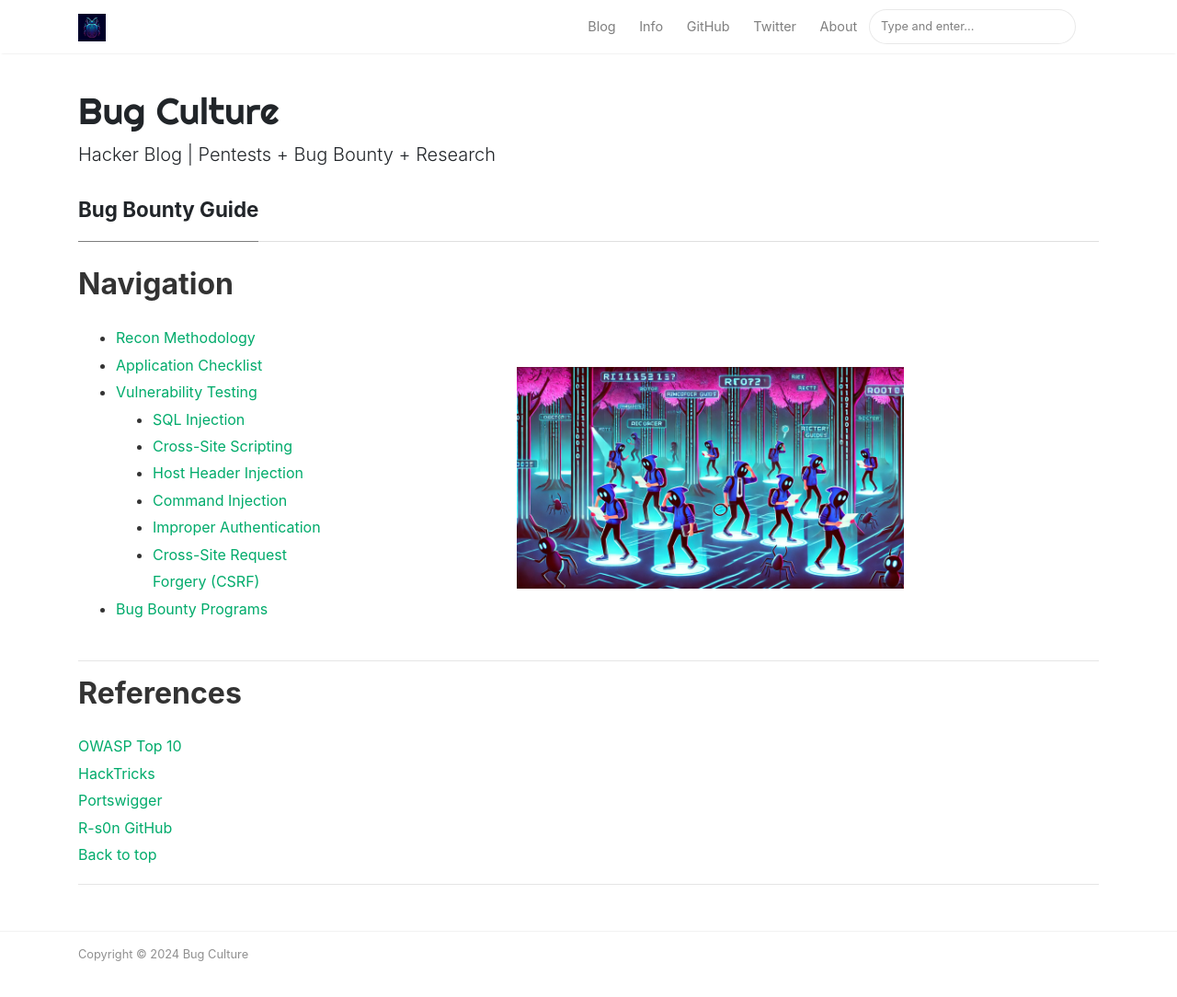
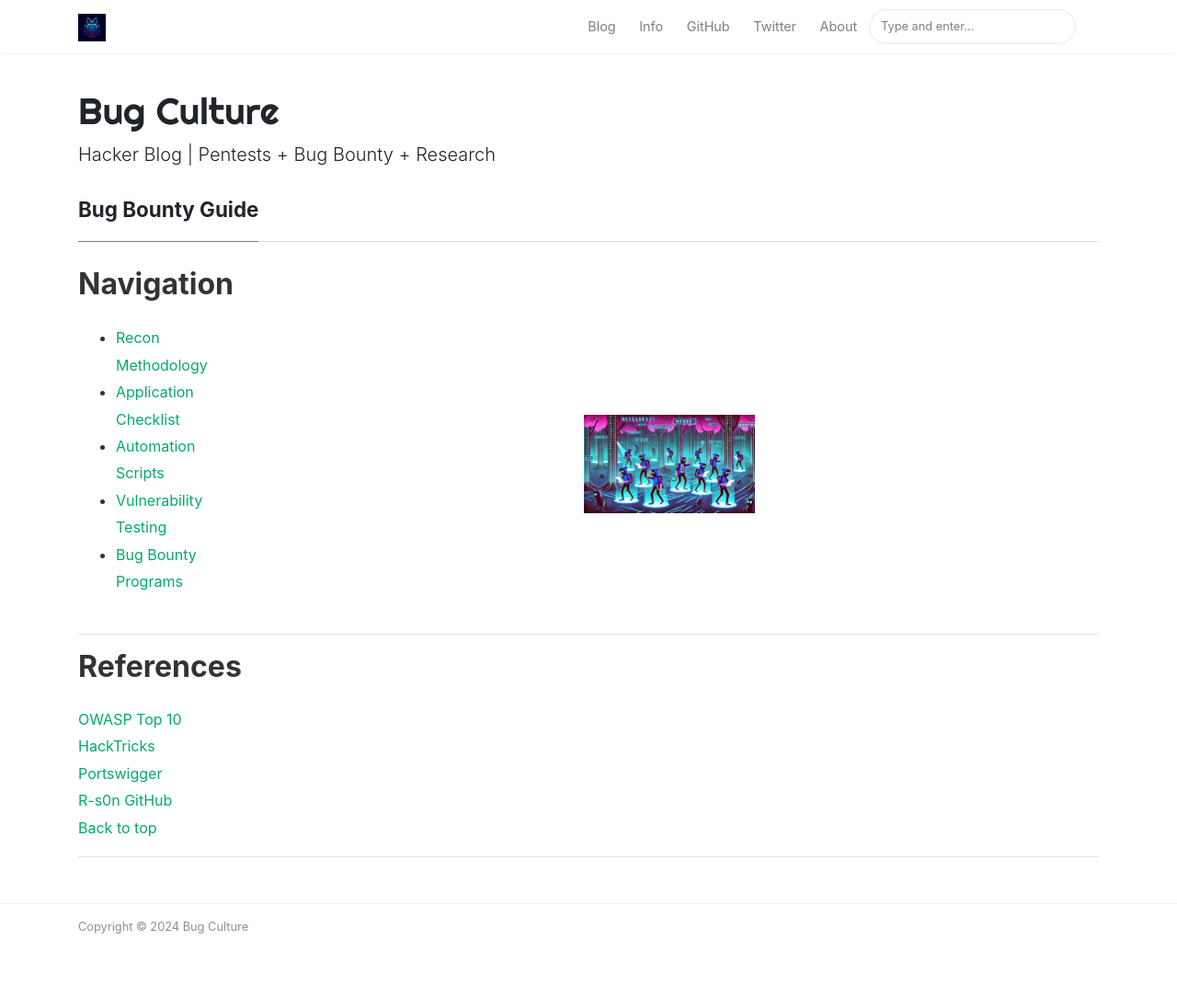
Before and after one commit to Turbul3nce/Turbul3nce.github.io, a Jekyll site: the page built from _pages/info.md, in a window 1280 px wide and 1121 px high. Shown: the top 1084 px of the window at 92% size. Built offline with Jekyll 4.4.1, drawn with Linux system fonts in a browser that asks for light colours; nearby versions of some CDN libraries.

Commit message:
Update info.md

```diff
--- a/_pages/info.md
+++ b/_pages/info.md
@@ -13,25 +13,16 @@ comments: false
       <td>
         <ul>
           <li><a href="/notes/recon-methodology">Recon Methodology</a></li>
-          <li><a href="#application-checklist">Application Checklist</a></li>
-          <li>
-            <a href="#vulnerability-testing">Vulnerability Testing</a>
-            <ul>
-              <li><a href="#sqli">SQL Injection</a></li>
-              <li><a href="#xss">Cross-Site Scripting</a></li>
-              <li><a href="#host-header-injection">Host Header Injection</a></li>
-              <li><a href="#cmdi">Command Injection</a></li>
-              <li><a href="#improper-authentication">Improper Authentication</a></li>
-              <li><a href="#csrf">Cross-Site Request Forgery (CSRF)</a></li>
-            </ul>
-          </li>
-          <li><a href="#references">Bug Bounty Programs</a></li>
+          <li><a href="/notes/app-checklist">Application Checklist</a></li>
+          <li><a href="/notes/auto-scripts">Automation Scripts</a></li>
+          <li><a href="/notes/vuln-testing">Vulnerability Testing</a></li>
+          <li><a href="/notes/program-links">Bug Bounty Programs</a></li>
         </ul>
       </td>
 <!-- Image on the right -->
       <td>
         <p align="center">
-          <img src="../assets/images/bug-guide.png" alt="bug-hunting" title="Bug Hunting" width="50%" />
+          <img src="../assets/images/bug-guide.png" alt="bug-hunting" title="Bug Hunting" width="20%" />
         </p>
       </td>
     </tr>
```
